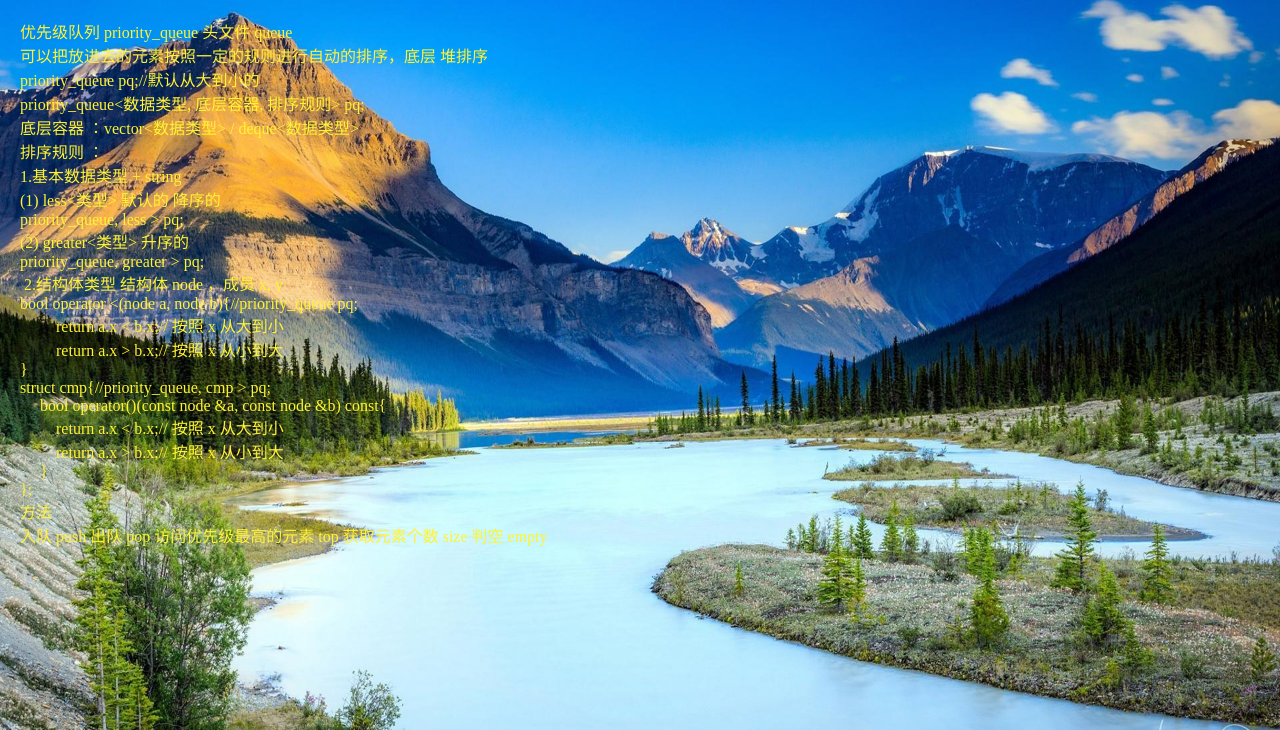
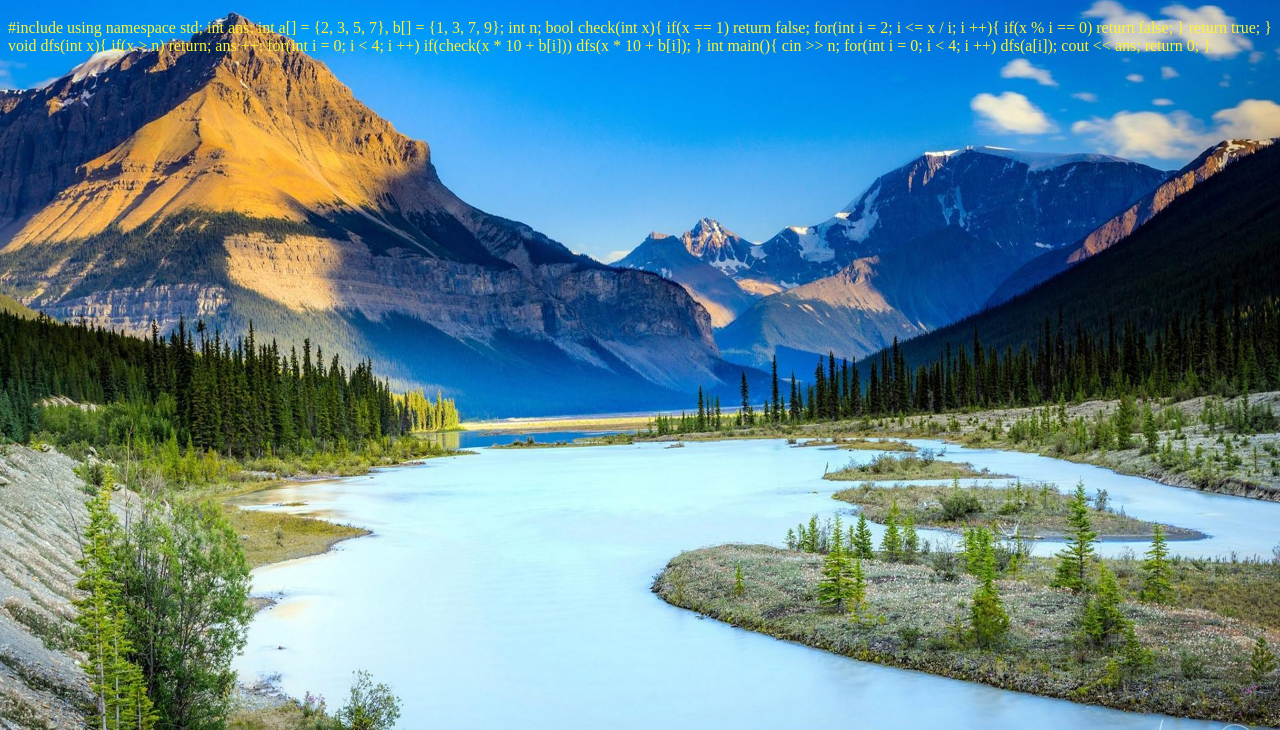
Before and after one commit to Gejunting1206/liumh, a plain HTML site: page index.html in a window 1280 px wide. Shown: the part 70-800 px from the top of the page. Drawn offline with Linux system fonts and the light colour scheme.

Commit message:
Update index.html

```diff
--- a/index.html
+++ b/index.html
@@ -4,11 +4,12 @@
           <meta charset="utf-8">
           <title>我的代码库</title>
           <style>
-                div {
+                .test {
                     -webkit-user-select: none; /* Chrome, Safari, Opera */
                     -moz-user-select: none; /* Firefox */
                     -ms-user-select: none; /* IE 10+ */
                     user-select: none; /* Standard syntax */
+                    white-space: pre
                 }
                 body {
                     background-image: url('background.jpg');
@@ -21,31 +22,36 @@
       <body>
         <h1 align="center">我的代码库</h1>
         <div style="color: #FFF333" class="text">
-            &nbsp &nbsp优先级队列  priority_queue  头文件 queue<br>
-            &nbsp &nbsp可以把放进去的元素按照一定的规则进行自动的排序，底层 堆排序<br>
-            &nbsp &nbsppriority_queue<int> pq;//默认从大到小的<br>
-            &nbsp &nbsppriority_queue<数据类型, 底层容器, 排序规则> pq;<br>
-            &nbsp &nbsp底层容器 ：vector<数据类型>  /  deque<数据类型><br>
-            &nbsp &nbsp排序规则 ：<br>
-            &nbsp &nbsp1.基本数据类型 + string<br>
-            &nbsp &nbsp(1) less<类型>     默认的 降序的<br>
-            &nbsp &nbsppriority_queue<int, vector<int>, less<int> > pq;<br>
-            &nbsp &nbsp(2) greater<类型>  升序的<br>
-            &nbsp &nbsppriority_queue<int, vector<int>, greater<int> > pq;<br>
-            &nbsp &nbsp 2.结构体类型   结构体 node ，成员 x, y<br>
-            &nbsp &nbspbool operator <(node a, node b){//priority_queue<node> pq;<br>
-            &nbsp &nbsp &nbsp &nbsp &nbsp &nbsp    return a.x < b.x;// 按照 x 从大到小<br>
-            &nbsp &nbsp &nbsp &nbsp &nbsp &nbsp   return a.x > b.x;// 按照 x 从小到大<br>
-            &nbsp &nbsp}<br>
+#include <iostream>
+using namespace std;
+int ans;
+int a[] = {2, 3, 5, 7}, b[] = {1, 3, 7, 9};
+int n;
 
-            &nbsp &nbspstruct cmp{//priority_queue<node, vector<node>, cmp > pq;<br>
-            &nbsp &nbsp &nbsp &nbsp    bool operator()(const node &a, const node &b) const{<br>
-            &nbsp &nbsp &nbsp &nbsp &nbsp &nbsp        return a.x < b.x;// 按照 x 从大到小<br>
-            &nbsp &nbsp &nbsp &nbsp &nbsp &nbsp        return a.x > b.x;// 按照 x 从小到大<br>
-            &nbsp &nbsp &nbsp &nbsp    }<br>
-            &nbsp &nbsp};<br>
-            &nbsp &nbsp方法<br>
-            &nbsp &nbsp入队 push  出队 pop   访问优先级最高的元素 top   获取元素个数 size    判空  empty<br>
+bool check(int x){
+    if(x == 1) return false;
+
+    for(int i = 2; i <= x / i; i ++){
+        if(x % i == 0) return false;
+    }
+    return true;
+}
+
+void dfs(int x){
+    if(x > n) return;
+    ans ++;
+    for(int i = 0; i < 4; i ++)
+        if(check(x * 10 + b[i]))
+            dfs(x * 10 + b[i]);
+}
+
+int main(){
+    cin >> n;
+    for(int i = 0; i < 4; i ++)
+         dfs(a[i]);
+    cout << ans;
+    return 0;
+}
         </div>
       </body>
 </html>
```
